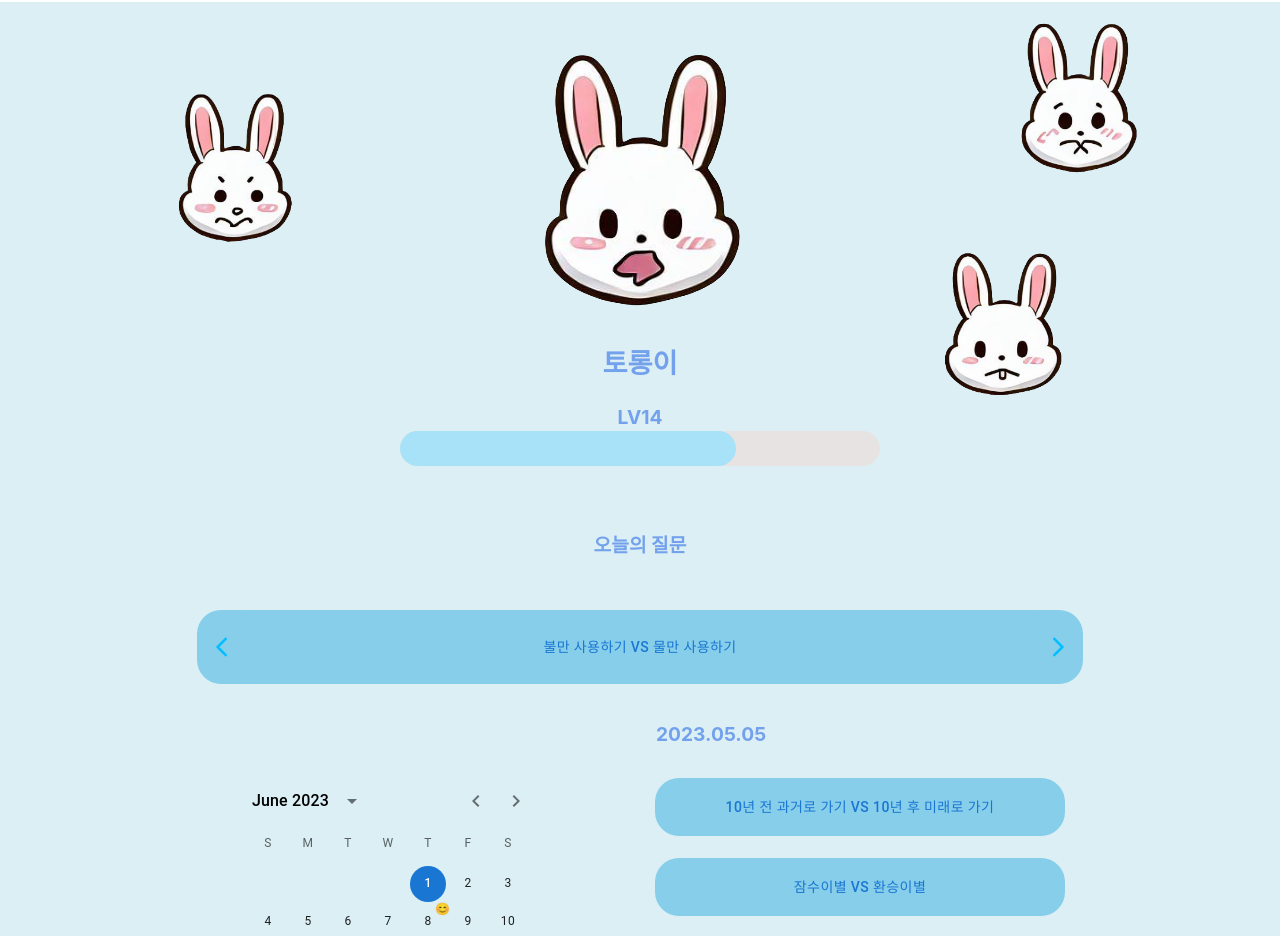
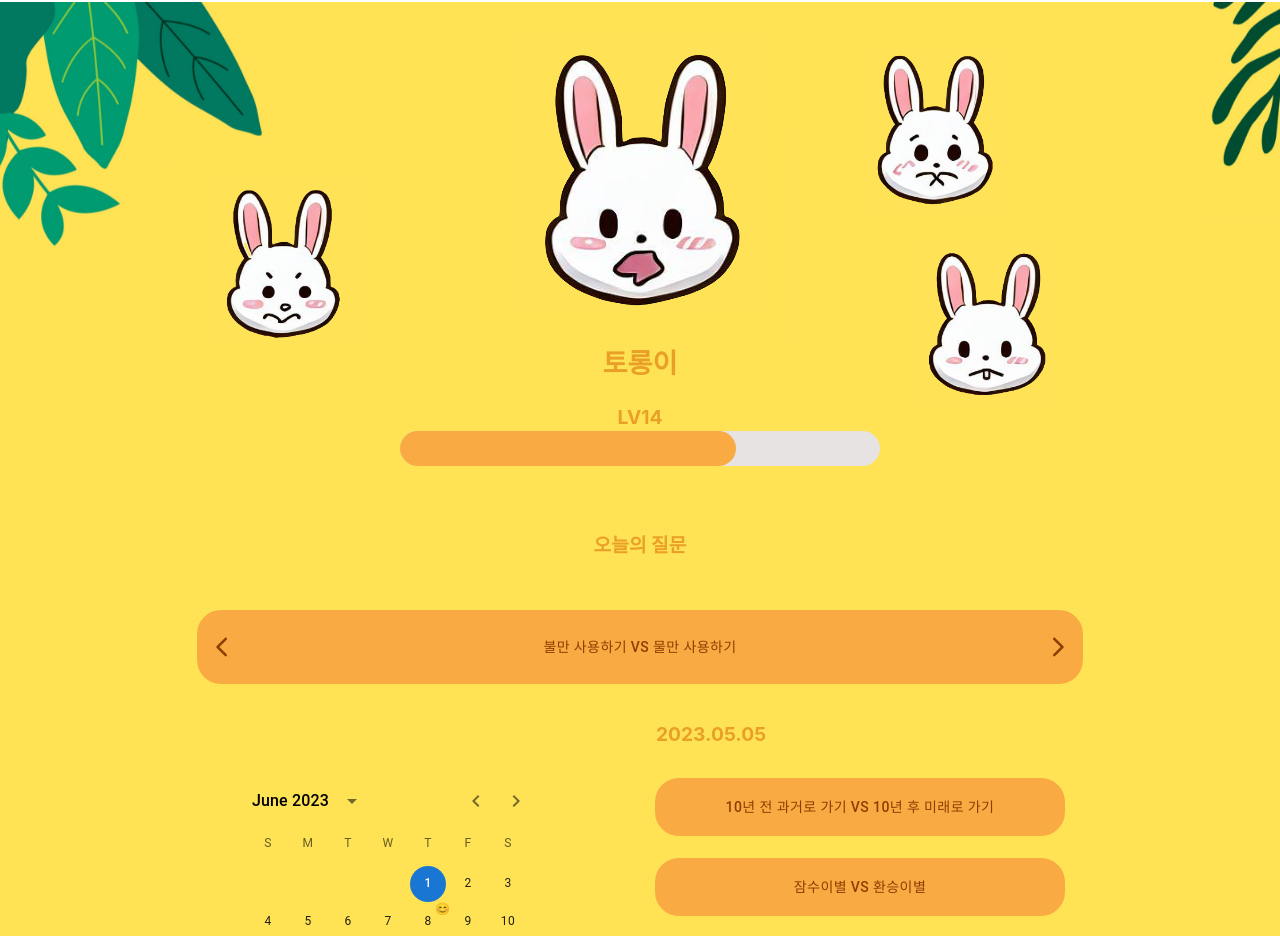
Before and after one commit to icanenjoy/allwrite, a React (Create React App) app: page /main in a window 1280 px wide. Shown: the part 30-966 px from the top of the page. Built offline with nearby package versions, Linux system fonts and the light colour scheme; data requests are answered from the project's data file.

Commit message:
색상 및 디자인 변경

```diff
--- a/src/pages/MainPage/BestAnswer1.tsx
+++ b/src/pages/MainPage/BestAnswer1.tsx
@@ -19,7 +19,7 @@ function BestAnswer() {
           display: "flex",
           alignItems: "center",
           justifyContent: "space-between",
-          backgroundColor: "skyblue",
+          backgroundColor: "#f9aa43",
           padding: "5px",
           width: "25rem",
           height: "3rem",
@@ -35,9 +35,10 @@ function BestAnswer() {
           sx={{
             width: "100%",
             height: "3rem",
-            backgroundColor: "skyblue",
+            backgroundColor: "#f9aa43",
+            color: "#8d3e02",
             "&:hover": {
-              backgroundColor: "skyblue",
+              backgroundColor: "#f9aa43",
             },
           }}
         >
--- a/src/pages/MainPage/BestAnswer2.tsx
+++ b/src/pages/MainPage/BestAnswer2.tsx
@@ -14,7 +14,7 @@ function BestAnswer2() {
           display: "flex",
           alignItems: "center",
           justifyContent: "space-between",
-          backgroundColor: "skyblue",
+          backgroundColor: "#f9aa43",
           padding: "5px",
           width: "25rem",
           height: "3rem",
@@ -30,9 +30,10 @@ function BestAnswer2() {
           sx={{
             width: "100%",
             height: "3rem",
-            backgroundColor: "skyblue",
+            backgroundColor: "#f9aa43",
+            color: "#8d3e02",
             "&:hover": {
-              backgroundColor: "skyblue",
+              backgroundColor: "#f9aa43",
             },
           }}
         >
--- a/src/pages/MainPage/BestAnswer3.tsx
+++ b/src/pages/MainPage/BestAnswer3.tsx
@@ -14,7 +14,7 @@ function BestAnswer3() {
           display: "flex",
           alignItems: "center",
           justifyContent: "space-between",
-          backgroundColor: "skyblue",
+          backgroundColor: "#f9aa43",
           padding: "5px",
           width: "25rem",
           height: "3rem",
@@ -30,9 +30,10 @@ function BestAnswer3() {
           sx={{
             width: "100%",
             height: "3rem",
-            backgroundColor: "skyblue",
+            backgroundColor: "#f9aa43",
+            color: "#8d3e02",
             "&:hover": {
-              backgroundColor: "skyblue",
+              backgroundColor: "#f9aa43",
             },
           }}
         >
--- a/src/pages/MainPage/BestAnswer4.tsx
+++ b/src/pages/MainPage/BestAnswer4.tsx
@@ -14,7 +14,7 @@ function BestAnswer4() {
           display: "flex",
           alignItems: "center",
           justifyContent: "space-between",
-          backgroundColor: "skyblue",
+          backgroundColor: "#f9aa43",
           padding: "5px",
           width: "25rem",
           height: "3rem",
@@ -30,9 +30,10 @@ function BestAnswer4() {
           sx={{
             width: "100%",
             height: "3rem",
-            backgroundColor: "skyblue",
+            backgroundColor: "#f9aa43",
+            color: "#8d3e02",
             "&:hover": {
-              backgroundColor: "skyblue",
+              backgroundColor: "#f9aa43",
             },
           }}
         >
--- a/src/pages/MainPage/MainPage.tsx
+++ b/src/pages/MainPage/MainPage.tsx
@@ -6,6 +6,7 @@ import rabbit1 from "./img/rabbit1.png";
 import rabbit2 from "./img/rabbit2.png";
 import rabbit3 from "./img/rabbit3.png";
 import rabbit4 from "./img/rabbit4.png";
+import bgImg from "./img/bgImg.png";
 import BestAnswer1 from "./BestAnswer1";
 import BestAnswer2 from "./BestAnswer2";
 import BestAnswer3 from "./BestAnswer3";
@@ -83,9 +84,10 @@ function Main() {
 export default Main;
 const Background = styled.div`
   width: 100%;
-  height: 90rem;
-  text-align: center;
-  background-color: #dbeff4;
+  height: 100rem;
+  background-image: url(${bgImg});
+  background-repeat: no-repeat;
+  background-size: cover;
 `;
 
 const Container1 = styled.div`
@@ -93,7 +95,6 @@ const Container1 = styled.div`
   height: 35rem;
   margin-top: 2rem;
   text-align: center;
-  background-color: #dbeff4;
 `;
 
 const Profile = styled.button`
@@ -103,7 +104,7 @@ const Profile = styled.button`
   border: none;
   border-radius: 1rem;
   margin-top: 2rem;
-  background-color: #dbeff4;
+  background-color: #ffe256;
   background-repeat: no-repeat;
   background-image: url(${rabbit1});
   transition: transform 0.3s;
@@ -122,9 +123,9 @@ const Profile3 = styled.button`
   border: none;
   border-radius: 1rem;
   margin-top: 15rem;
-  margin-left: 10rem;
+  margin-left: 9rem;
   position: absolute;
-  background-color: #dbeff4;
+  background-color: #ffe256;
   background-repeat: no-repeat;
   background-image: url(${rabbit3});
   transition: transform 0.3s;
@@ -143,10 +144,10 @@ const Profile4 = styled.button`
   background-size: 100% 100%;
   border: none;
   border-radius: 1rem;
-  margin-top: 1rem;
-  margin-left: 15rem;
+  margin-top: 3rem;
+  margin-left: 6rem;
   position: absolute;
-  background-color: #dbeff4;
+  background-color: #ffe256;
   background-repeat: no-repeat;
   background-image: url(${rabbit4});
   transition: transform 0.3s;
@@ -164,10 +165,10 @@ const Profile2 = styled.button`
   background-size: 100% 100%;
   border: none;
   border-radius: 1rem;
-  margin-top: 5rem;
-  margin-left: -38rem;
+  margin-top: 11rem;
+  margin-left: -35rem;
   position: absolute;
-  background-color: #dbeff4;
+  background-color: #ffe256;
   background-repeat: no-repeat;
   background-image: url(${rabbit2});
   transition: transform 0.3s;
@@ -185,7 +186,7 @@ const Name = styled.div`
   width: 100%;
   overflow: visible;
   margin-top: 2rem;
-  color: #73a1ec;
+  color: #ea9f27;
   font-weight: 750;
 `;
 
@@ -196,7 +197,7 @@ const Level = styled.div`
   overflow: visible;
   position: absoulte;
   margin-top: 1rem;
-  color: #73a1ec;
+  color: #ea9f27;
   font-weight: 750;
 `;
 
@@ -212,7 +213,7 @@ const Container = styled.div`
 `;
 
 const Progress = styled.div`
-  background-color: #a7e2f9;
+  background-color: #f9aa43;
   width: ${(props) => props.style?.width || 0}%;
   height: 100%;
   transition: width 1s;
@@ -228,7 +229,7 @@ const Container2 = styled.div`
   display: flex;
   justify-content: center;
   text-align: center;
-  color: #73a1ec;
+  color: #ea9f27;
   font-weight: 750;
 `;
 
@@ -239,7 +240,7 @@ const Question = styled.div`
   overflow: visible;
   position: absoulte;
   margin-top: 4rem;
-  color: #73a1ec;
+  color: #ea9f27;
   font-weight: 750;
 `;
 
@@ -259,7 +260,7 @@ const Date = styled.div`
   margin-top: 1rem;
   overflow: visible;
   position: absoulte;
-  color: #73a1ec;
+  color: #ea9f27;
 `;
 
 const BestAnswerContainer = styled.div`
@@ -268,6 +269,6 @@ const BestAnswerContainer = styled.div`
   display: block;
   justify-content: right;
   text-align: center;
-  color: #73a1ec;
+  color: #ea9f27;
   font-weight: 750;
 `;
--- a/src/pages/MainPage/TodayAnswer.tsx
+++ b/src/pages/MainPage/TodayAnswer.tsx
@@ -59,7 +59,7 @@ const TodayAnswer = () => {
           display: "flex",
           alignItems: "center",
           justifyContent: "space-between",
-          backgroundColor: "skyblue",
+          backgroundColor: "#f9aa43",
           padding: "5px",
           width: "54.8rem",
           height: "4rem",
@@ -71,22 +71,23 @@ const TodayAnswer = () => {
         }}
       >
         <IconButton onClick={handlePrevClick}>
-          <StyledArrowBack />
+          <StyledArrowBack sx={{ color: "#8d3e02" }} />
         </IconButton>
         <Button
           sx={{
             width: "55rem",
             height: "4.4rem",
-            backgroundColor: "skyblue",
+            backgroundColor: "#f9aa43",
+            color: "#8d3e02",
             "&:hover": {
-              backgroundColor: "skyblue",
+              backgroundColor: "#f9aa43",
             },
           }}
         >
           {currentMessage?.question}
         </Button>
         <IconButton onClick={handleNextClick}>
-          <StyledArrowForward />
+          <StyledArrowForward sx={{ color: "#8d3e02" }} />
         </IconButton>
       </Box>
     </Container>
@@ -100,7 +101,7 @@ const Container = styled.div`
   display: flex;
   justify-content: center;
   text-align: center;
-  color: #73a1ec;
+  color: #f9aa43;
   font-weight: 750;
 `;
 
```
Also changed, not shown: src/pages/MainPage/img/background.png (added), src/pages/MainPage/img/bgImg.png (added).
